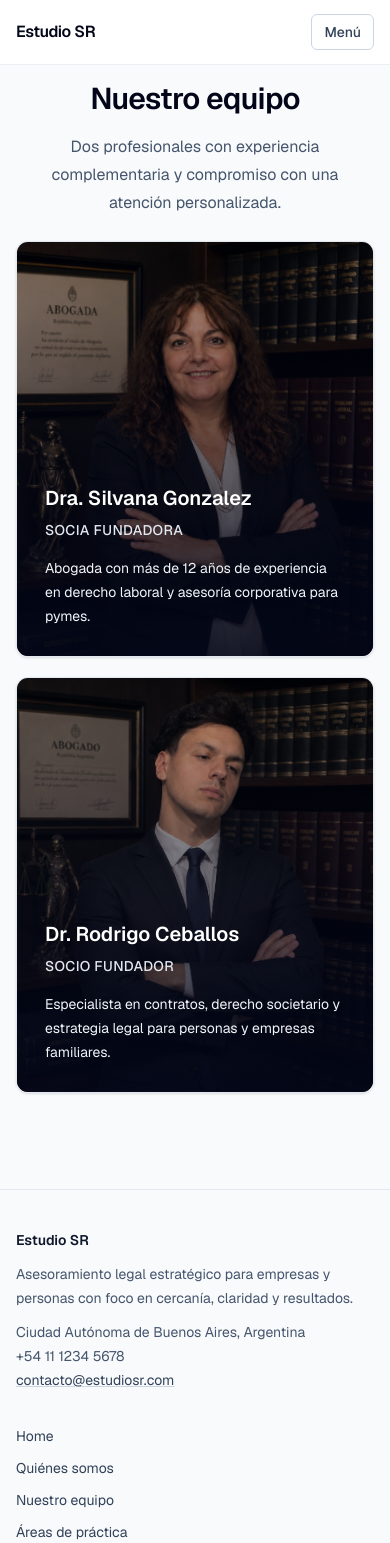
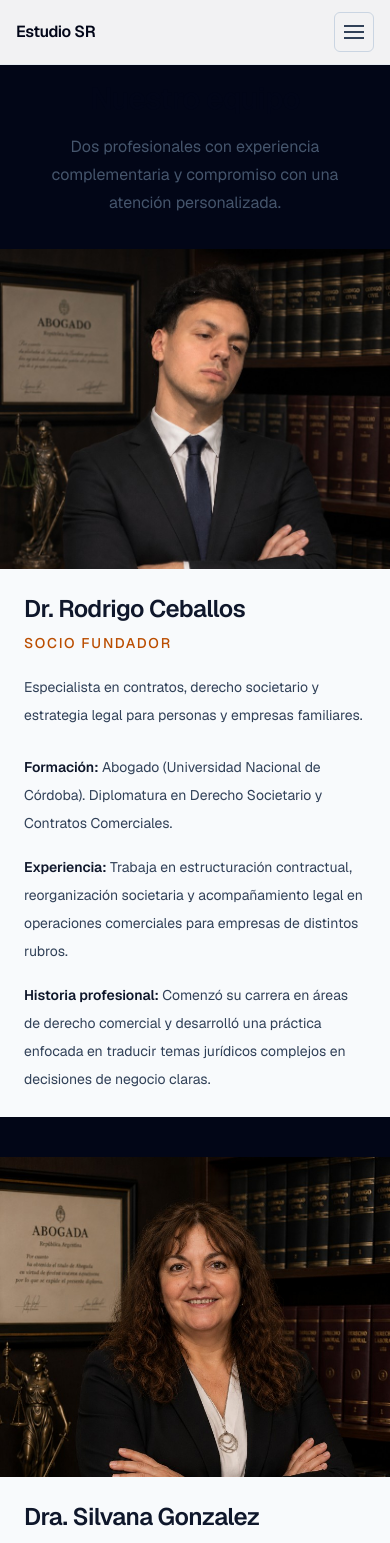
Before and after one commit to gonza0822/Estudio_RS, a Next.js app: page /nuestro-equipo in a window 390 px wide. Shown: the top 1543 px of the page. Built offline with nearby package versions, Linux system fonts and the light colour scheme.

Commit message:
fixing responsive menu and who we are section

```diff
--- a/app/globals.css
+++ b/app/globals.css
@@ -1,8 +1,8 @@
 @import "tailwindcss";
 
 :root {
-  --background: #f8fafc;
-  --foreground: #020617;
+  --background: #020617;
+  --foreground: #f8fafc;
 }
 
 @theme inline {
@@ -14,13 +14,6 @@
 
 html {
   scroll-behavior: smooth;
-}
-
-@media (prefers-color-scheme: dark) {
-  :root {
-    --background: #020617;
-    --foreground: #f8fafc;
-  }
 }
 
 @media (prefers-reduced-motion: reduce) {
--- a/app/nuestro-equipo/page.tsx
+++ b/app/nuestro-equipo/page.tsx
@@ -3,6 +3,7 @@ import Image from "next/image";
 import { Container } from "@/components/ui/Container";
 import { Reveal } from "@/components/ui/Reveal";
 import { SectionHeading } from "@/components/ui/SectionHeading";
+import { cn } from "@/lib/cn";
 import { buildPageMetadata, teamMembers } from "@/lib/content/siteContent";
 
 export const metadata: Metadata = buildPageMetadata(
@@ -13,6 +14,10 @@ export const metadata: Metadata = buildPageMetadata(
 
 /** Lists the two founding professionals and their expertise. */
 export default function NuestroEquipoPage() {
+  const orderedMembers = [...teamMembers].sort((current, next) =>
+    current.id === "rodrigo-ceballos" ? -1 : next.id === "rodrigo-ceballos" ? 1 : 0,
+  );
+
   return (
     <section className="py-4 md:py-6">
       <Container>
@@ -22,30 +27,65 @@ export default function NuestroEquipoPage() {
             description="Dos profesionales con experiencia complementaria y compromiso con una atención personalizada."
           />
         </Reveal>
-        <div className="mx-auto mt-6 grid max-w-4xl gap-5 md:grid-cols-2">
-          {teamMembers.map((member, index) => (
+      </Container>
+      <div className="mt-8 flex flex-col gap-10 md:gap-14">
+        {orderedMembers.map((member, index) => (
           <Reveal key={member.name} delay={index * 0.08}>
-              <article className="relative h-[26rem] overflow-hidden rounded-xl border border-slate-200 shadow-sm">
+            <article className="relative w-full overflow-hidden">
+              <div className="relative md:min-h-[28rem]">
+                <div
+                  className={cn(
+                    "relative min-h-[20rem] md:absolute md:inset-y-0 md:w-[58%]",
+                    index % 2 === 0
+                      ? "md:left-0 md:[clip-path:polygon(0_0,100%_0,88%_100%,0_100%)]"
+                      : "md:right-0 md:[clip-path:polygon(0_0,100%_0,100%_100%,12%_100%)]",
+                  )}
+                >
                   <Image
                     src={member.imageSrc}
                     alt={member.imageAlt}
                     fill
-                  sizes="(max-width: 768px) 100vw, 50vw"
+                    sizes="(max-width: 768px) 100vw, 58vw"
                     className="object-cover object-top"
                   />
-                <div className="absolute inset-0 bg-gradient-to-t from-slate-950/90 via-slate-950/55 to-slate-950/20" />
-                <div className="absolute inset-x-0 bottom-0 z-10 p-7 text-white">
-                  <h2 className="text-xl font-semibold">{member.name}</h2>
-                  <p className="mt-2 text-sm font-medium uppercase tracking-wide text-slate-200">
+                </div>
+
+                <div
+                  className={cn(
+                    "relative bg-slate-50 p-6 text-slate-900 md:absolute md:inset-y-0 md:flex md:w-[58%] md:items-center md:p-10 lg:p-12",
+                    index % 2 === 0
+                      ? "md:right-0 md:[clip-path:polygon(12%_0,100%_0,100%_100%,0_100%)] md:pl-20 lg:pl-24"
+                      : "md:left-0 md:[clip-path:polygon(0_0,88%_0,100%_100%,0_100%)] md:pr-20 lg:pr-24",
+                  )}
+                >
+                  <div>
+                    <h2 className="text-2xl font-semibold tracking-tight">{member.name}</h2>
+                    <p className="mt-2 text-sm font-medium uppercase tracking-[0.12em] text-amber-700">
                       {member.role}
                     </p>
-                  <p className="mt-4 text-sm leading-6 text-slate-100">{member.bio}</p>
+                    <p className="mt-5 text-sm leading-7 text-slate-700">{member.bio}</p>
+
+                    <div className="mt-6 space-y-4 text-sm leading-7 text-slate-700">
+                      <p>
+                        <span className="font-semibold text-slate-900">Formación:</span>{" "}
+                        {member.formation}
+                      </p>
+                      <p>
+                        <span className="font-semibold text-slate-900">Experiencia:</span>{" "}
+                        {member.experience}
+                      </p>
+                      <p>
+                        <span className="font-semibold text-slate-900">Historia profesional:</span>{" "}
+                        {member.history}
+                      </p>
+                    </div>
+                  </div>
+                </div>
               </div>
             </article>
           </Reveal>
         ))}
       </div>
-      </Container>
     </section>
   );
 }
--- a/components/layout/SiteHeader.tsx
+++ b/components/layout/SiteHeader.tsx
@@ -3,7 +3,7 @@
 import { AnimatePresence, motion, useReducedMotion } from "framer-motion";
 import Link from "next/link";
 import { usePathname } from "next/navigation";
-import { useState } from "react";
+import { useEffect, useState } from "react";
 import { Container } from "@/components/ui/Container";
 import { cn } from "@/lib/cn";
 import { navItems } from "@/lib/content/siteContent";
@@ -14,7 +14,16 @@ export function SiteHeader() {
   const reduceMotion = useReducedMotion();
   const [isMenuOpen, setIsMenuOpen] = useState(false);
 
+  useEffect(() => {
+    document.body.style.overflow = isMenuOpen ? "hidden" : "";
+
+    return () => {
+      document.body.style.overflow = "";
+    };
+  }, [isMenuOpen]);
+
   return (
+    <>
       <header className="sticky top-0 z-50 border-b border-slate-200/70 bg-white/95 backdrop-blur">
         <Container className="flex h-16 items-center justify-between">
           <Link
@@ -46,26 +55,50 @@ export function SiteHeader() {
 
           <button
             type="button"
-          className="inline-flex h-9 items-center rounded-md border border-slate-300 px-3 text-sm font-medium text-slate-700 transition-colors hover:bg-slate-100 md:hidden"
+            className="group relative inline-flex h-10 w-10 items-center justify-center rounded-md border border-slate-300 text-slate-700 transition-colors hover:bg-slate-100 md:hidden"
             onClick={() => setIsMenuOpen((current) => !current)}
             aria-expanded={isMenuOpen}
             aria-controls="mobile-menu"
+            aria-label={isMenuOpen ? "Cerrar menú" : "Abrir menú"}
           >
-          Menú
+            <span className="pointer-events-none flex h-5 w-5 flex-col items-center justify-center gap-1">
+              <span className="h-0.5 w-5 bg-current transition-all duration-300 ease-in-out group-aria-expanded:translate-y-[6px] group-aria-expanded:rotate-45" />
+              <span className="h-0.5 w-5 bg-current transition-all duration-300 ease-in-out group-aria-expanded:opacity-0" />
+              <span className="h-0.5 w-5 bg-current transition-all duration-300 ease-in-out group-aria-expanded:-translate-y-[6px] group-aria-expanded:-rotate-45" />
+            </span>
           </button>
         </Container>
+      </header>
 
       <AnimatePresence>
         {isMenuOpen ? (
-          <motion.nav
+          <>
+            <motion.button
+              type="button"
+              className="fixed inset-0 z-[60] bg-slate-950/45 backdrop-blur-[1px] md:hidden"
+              onClick={() => setIsMenuOpen(false)}
+              aria-label="Cerrar menú lateral"
+              initial={reduceMotion ? false : { opacity: 0 }}
+              animate={{ opacity: 1 }}
+              exit={{ opacity: 0 }}
+            />
+            <motion.aside
               id="mobile-menu"
               aria-label="Navegación móvil"
-            initial={reduceMotion ? false : { opacity: 0, height: 0 }}
-            animate={reduceMotion ? { opacity: 1 } : { opacity: 1, height: "auto" }}
-            exit={reduceMotion ? { opacity: 0 } : { opacity: 0, height: 0 }}
-            className="overflow-hidden border-t border-slate-200 bg-white md:hidden"
+              className="fixed inset-y-0 left-0 z-[70] w-[84%] max-w-xs border-r border-slate-700/70 bg-slate-950/92 p-6 md:hidden"
+              initial={reduceMotion ? false : { x: "-100%" }}
+              animate={{ x: 0 }}
+              exit={reduceMotion ? undefined : { x: "-100%" }}
+              transition={{ duration: 0.3, ease: "easeOut" }}
             >
-            <Container className="flex flex-col py-3">
+              <Link
+                href="/"
+                onClick={() => setIsMenuOpen(false)}
+                className="text-lg font-semibold tracking-tight text-slate-100"
+              >
+                Estudio SR
+              </Link>
+              <nav className="mt-8 flex flex-col gap-1">
                 {navItems.map((item) => {
                   const isActive = pathname === item.href;
 
@@ -75,19 +108,20 @@ export function SiteHeader() {
                       href={item.href}
                       onClick={() => setIsMenuOpen(false)}
                       className={cn(
-                      "rounded-md px-2 py-2 text-sm font-medium text-slate-700",
-                      "transition-colors hover:bg-slate-100 hover:text-slate-950",
-                      isActive && "bg-slate-100 text-slate-950",
+                        "rounded-md px-3 py-3 text-base font-medium text-slate-100",
+                        "transition-colors hover:bg-white/10 hover:text-white",
+                        isActive && "bg-white/15 text-white",
                       )}
                     >
                       {item.label}
                     </Link>
                   );
                 })}
-            </Container>
-          </motion.nav>
+              </nav>
+            </motion.aside>
+          </>
         ) : null}
       </AnimatePresence>
-    </header>
+    </>
   );
 }
--- a/lib/content/siteContent.ts
+++ b/lib/content/siteContent.ts
@@ -56,16 +56,30 @@ export const practiceAreas = [
 
 export const teamMembers = [
   {
+    id: "silvana-gonzalez",
     name: "Dra. Silvana Gonzalez",
     role: "Socia fundadora",
     bio: "Abogada con más de 12 años de experiencia en derecho laboral y asesoría corporativa para pymes.",
+    formation:
+      "Abogada (UBA). Posgrado en Derecho del Trabajo y actualización permanente en negociación colectiva y compliance laboral.",
+    experience:
+      "Asesora a pymes y empresas familiares en estructuras de contratación, prevención de contingencias y representación en conflictos laborales.",
+    history:
+      "Inició su práctica en estudios orientados a relaciones laborales y luego consolidó un enfoque de asesoramiento cercano para clientes con necesidades operativas concretas.",
     imageSrc: "/images/team/silvana-gonzalez.png",
     imageAlt: "Retrato profesional de la Dra. Silvana Gonzalez",
   },
   {
+    id: "rodrigo-ceballos",
     name: "Dr. Rodrigo Ceballos",
     role: "Socio fundador",
     bio: "Especialista en contratos, derecho societario y estrategia legal para personas y empresas familiares.",
+    formation:
+      "Abogado (Universidad Nacional de Córdoba). Diplomatura en Derecho Societario y Contratos Comerciales.",
+    experience:
+      "Trabaja en estructuración contractual, reorganización societaria y acompañamiento legal en operaciones comerciales para empresas de distintos rubros.",
+    history:
+      "Comenzó su carrera en áreas de derecho comercial y desarrolló una práctica enfocada en traducir temas jurídicos complejos en decisiones de negocio claras.",
     imageSrc: "/images/team/rodrigo-ceballos.png",
     imageAlt: "Retrato profesional del Dr. Rodrigo Ceballos",
   },
```
Lines whose indentation alone changed are shown as unchanged.
